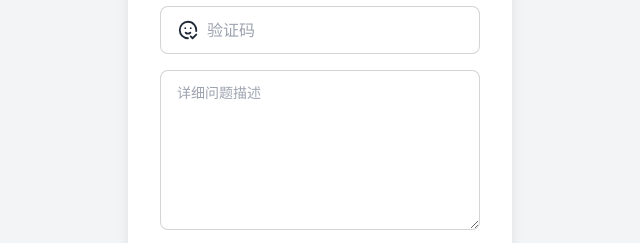
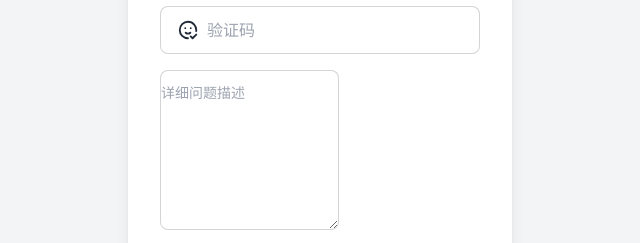
Before and after one commit to liyang8246/pcywwxzx-frontend, a website: page src/index.html in a window 1280 px wide. Shown: the part 339-582 px from the top of the page, 320-960 px from the left. Drawn offline with nearby package versions, Linux system fonts and the light colour scheme; files that its build step writes are made by us from their sources.

Commit message:
fix textarea bug

```diff
--- a/src/index.html
+++ b/src/index.html
@@ -35,7 +35,9 @@
             <svg xmlns="http://www.w3.org/2000/svg" width="22" height="22" viewBox="0 0 24 24"><g fill="none" stroke="currentColor" stroke-linecap="round" stroke-linejoin="round" stroke-width="2"><path d="M20.925 13.163A8.998 8.998 0 0 0 12 3a9 9 0 0 0 0 18M9 10h.01M15 10h.01"/><path d="M9.5 15c.658.64 1.56 1 2.5 1s1.842-.36 2.5-1m.5 4l2 2l4-4"/></g></svg>
             <input type="text" class="grow" placeholder="验证码" x-model="reswithverifycode.verifycode" :style="'background-image: url(' + reswithverifycode.verifycode_url + '); background-size: contain; background-position: right; background-repeat: no-repeat;'" />
         </label>
-        <textarea class="textarea textarea-bordered flex gap-2 mx-8 mb-4 w-80 h-40" placeholder="详细问题描述" x-model="reswithverifycode.response.problem"></textarea>
+        <div class="form-control w-full mb-4">
+            <textarea class="textarea textarea-bordered h-40 w-max mx-8 flex items-center gap-2 px-0" placeholder="详细问题描述" x-model="reswithverifycode.response.problem"></textarea>
+        </div>
         <div class="flex justify-around mx-8">
             <div class="form-control mr-8">
                 <label class="label cursor-pointer">
```
